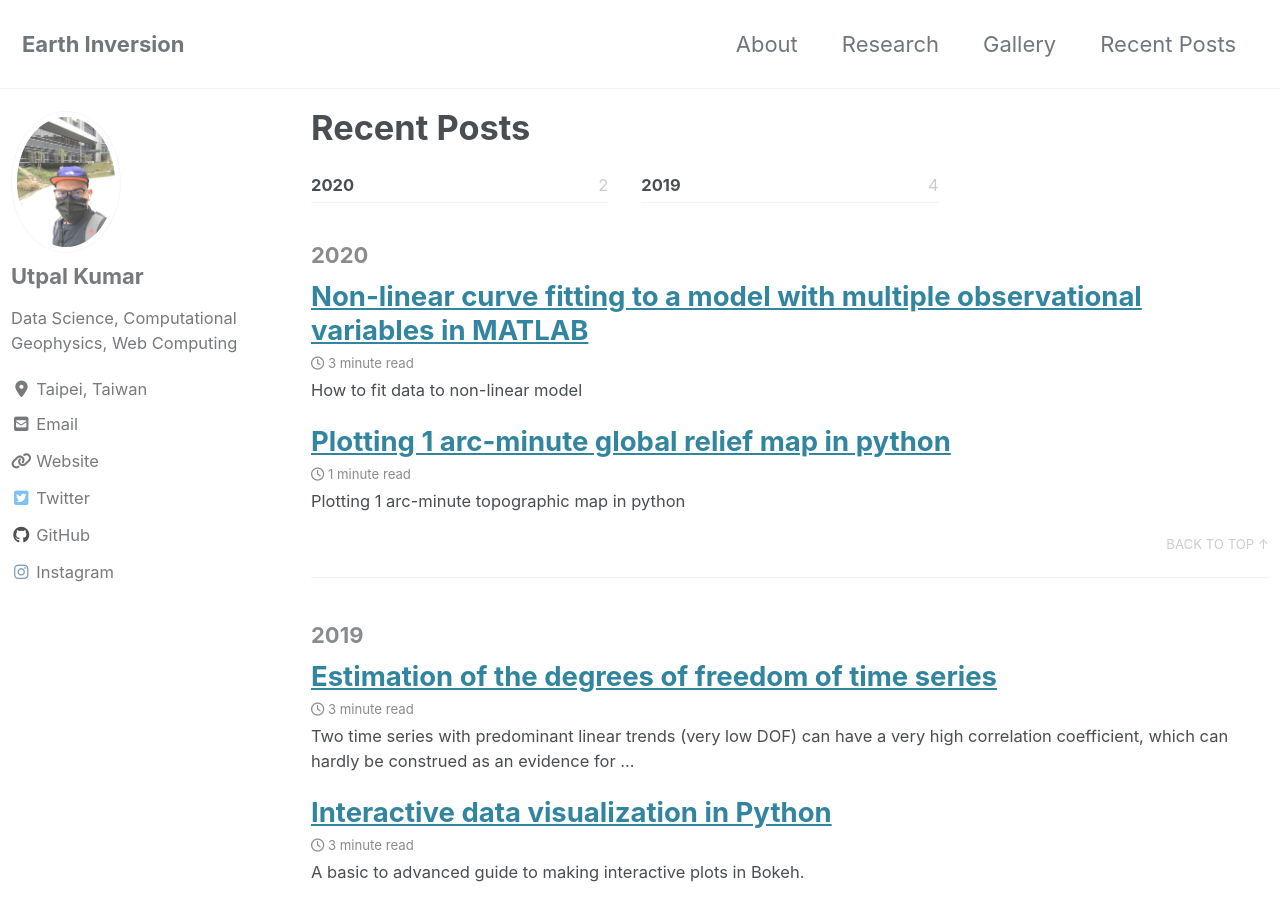
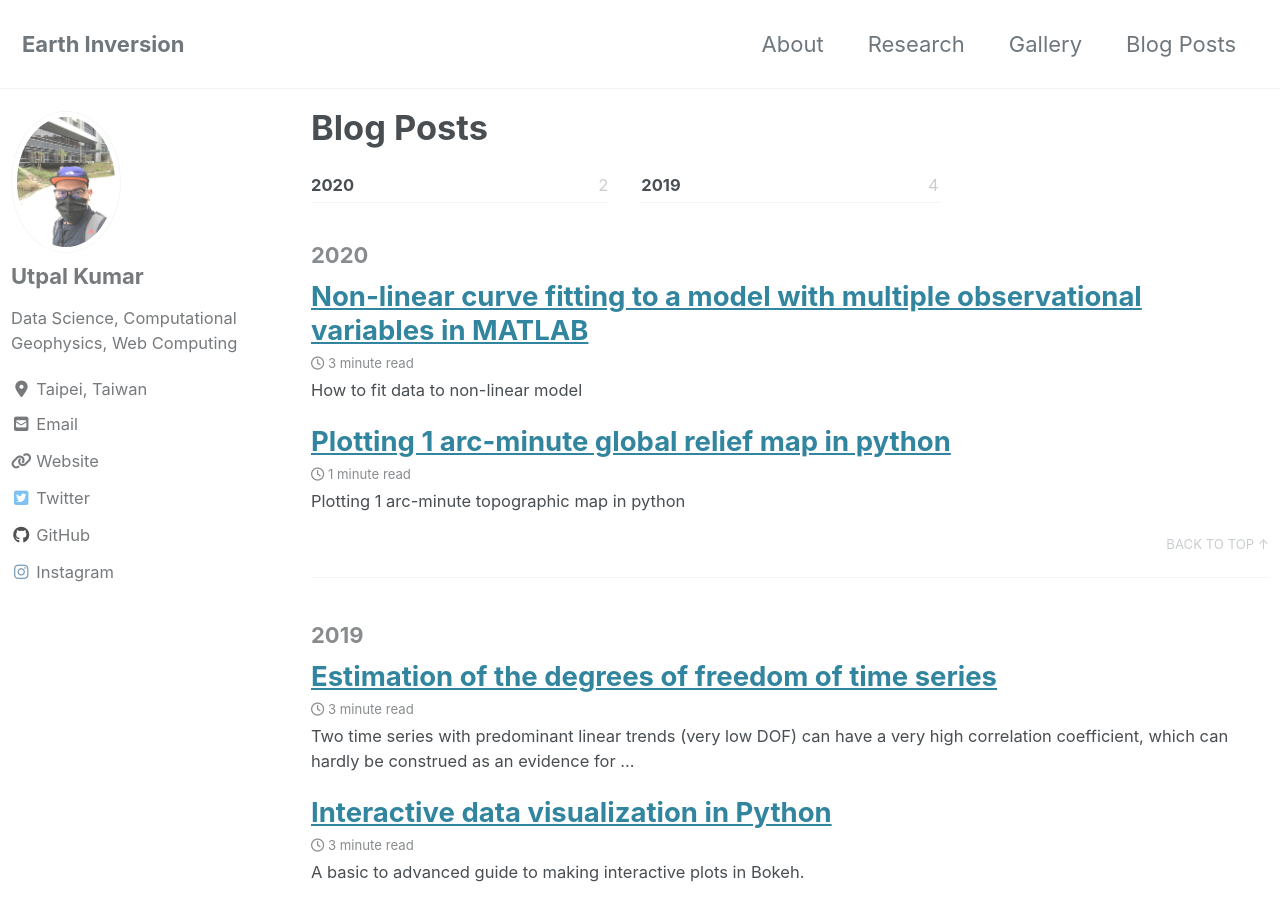
Before and after one commit to apexcodings/earthinversion.github.io, a Jekyll site: the page built from _pages/blog-posts.md, in a window 1280 px wide and 900 px high. Built offline with Jekyll 4.4.1, drawn with Linux system fonts in a browser that asks for light colours; cached includes are drawn as plain includes; nearby versions of some CDN libraries.

Commit message:
recent posts to blog posts

```diff
--- a/_data/navigation.yml
+++ b/_data/navigation.yml
@@ -6,8 +6,8 @@ main:
     url: /research/
   - title: "Gallery"
     url: /gallery/
-  - title: "Recent Posts"
-    url: /recent-posts/
+  - title: "Blog Posts"
+    url: /blog-posts/
   # - title: "Sample Posts"
   #   url: /year-archive/
   # - title: "Sample Collections"
--- a/_pages/recent-posts.md
+++ b/_pages/blog-posts.md
@@ -1,6 +1,6 @@
 ---
 layout: posts
-title: "Recent Posts"
+title: "Blog Posts"
 permalink: "/recent-posts/"
 mathjax: "true"
 classes:
--- a/index.html
+++ b/index.html
@@ -11,7 +11,7 @@ author_profile: true
 </ul>
 Dowload CV in pdf:
 <a href="https://github.com/earthinversion/figures-earthinversion-page/raw/master/CV_Kumar_Utpal.pdf" download="Utpal_CV">
-  <img src="https://img.icons8.com/carbon-copy/100/000000/download-2.png" alt="Utpal_CV" width="104" height="142">
+  <img src="https://img.icons8.com/carbon-copy/100/000000/download-2.png" alt="Utpal_CV" width="50" height="50">
 </a>
 </div>
 
```
